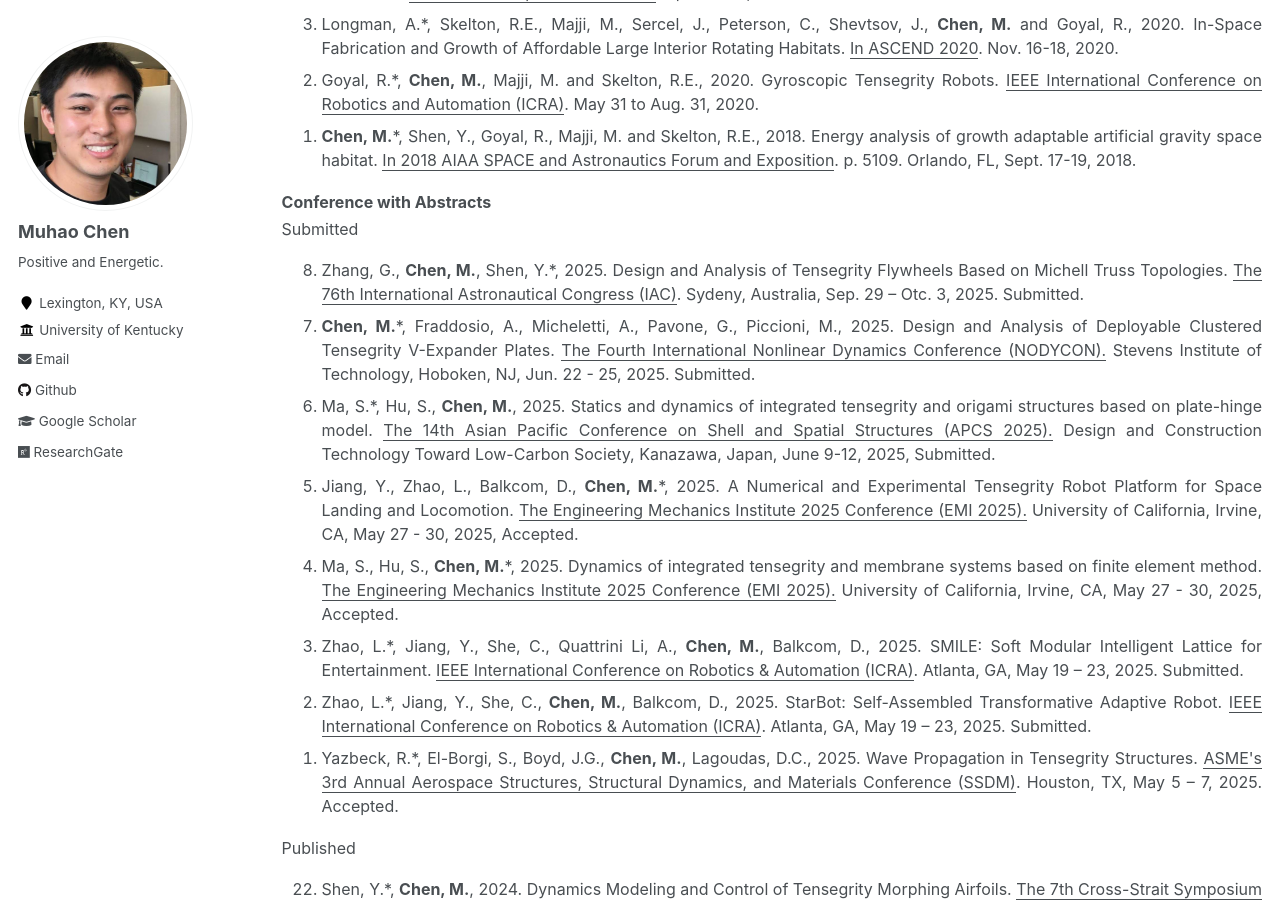
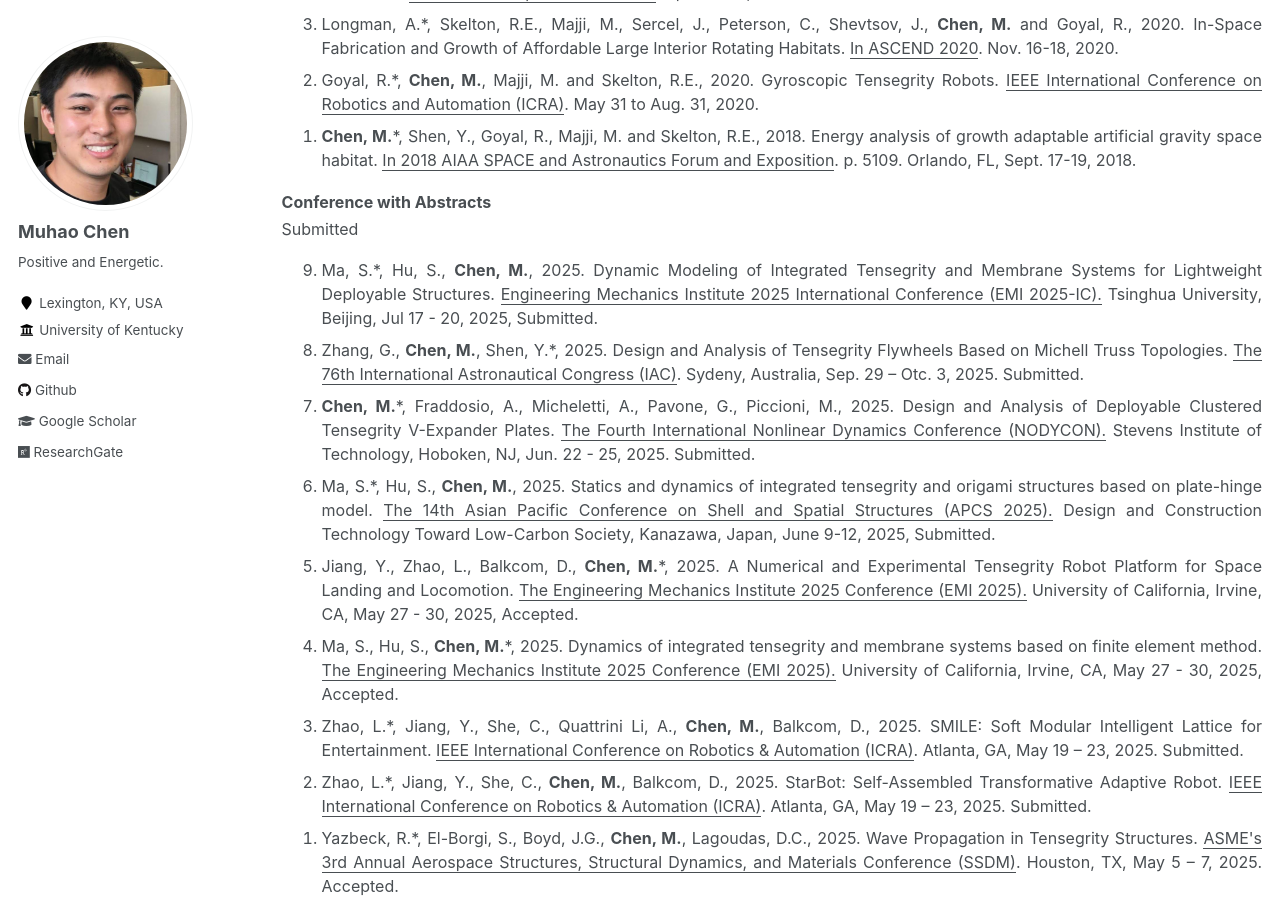
Before and after one commit to Muhao-Chen/muhao-chen.github.io, a Jekyll site: the page built from _pages/publication.md, in a window 1280 px wide and 900 px high, scrolled down 4321 px. Built offline with Jekyll 4.4.1, drawn with Linux system fonts in a browser that asks for light colours.

Commit message:
Update publication.md

```diff
--- a/_pages/publication.md
+++ b/_pages/publication.md
@@ -112,6 +112,7 @@ Published
 <strong>Conference with Abstracts</strong><br/>
 Submitted
 <ol reversed>
+<li>Ma, S.*, Hu, S., <strong>Chen, M.</strong>, 2025. Dynamic Modeling of Integrated Tensegrity and Membrane Systems for Lightweight Deployable Structures. <u>Engineering Mechanics Institute 2025 International Conference (EMI 2025-IC).</u> Tsinghua University, Beijing, Jul 17 - 20, 2025, Submitted. </li>
 <li>Zhang, G., <strong>Chen, M.</strong>, Shen, Y.*, 2025. Design and Analysis of Tensegrity Flywheels Based on Michell Truss Topologies. <u>The 76th International Astronautical Congress (IAC)</u>. Sydeny, Australia, Sep. 29 – Otc. 3, 2025. Submitted. </li>
 <!-- <li>Jiang, Y., Zhao, L., Balkcom, D., <strong>Chen, M.</strong>*, 2025. A Numerical and Experimental Tensegrity Robot Platform for Space Landing and Locomotion. <u>Engineering Mechanics Institute Conference 2025 (EMI 2025)</u>. Anaheim, CA, May 27, 2025. Submitted.</li> -->
 <!-- <li>Ma, S., Hu, S., <strong>Chen, M.</strong>*, 2025. Dynamics of integrated tensegrity and membrane systems based on finite element method. <u>Engineering Mechanics Institute Conference 2025 (EMI 2025)</u>. Anaheim, CA, May 27, 2025. Submitted.</li> -->
```
